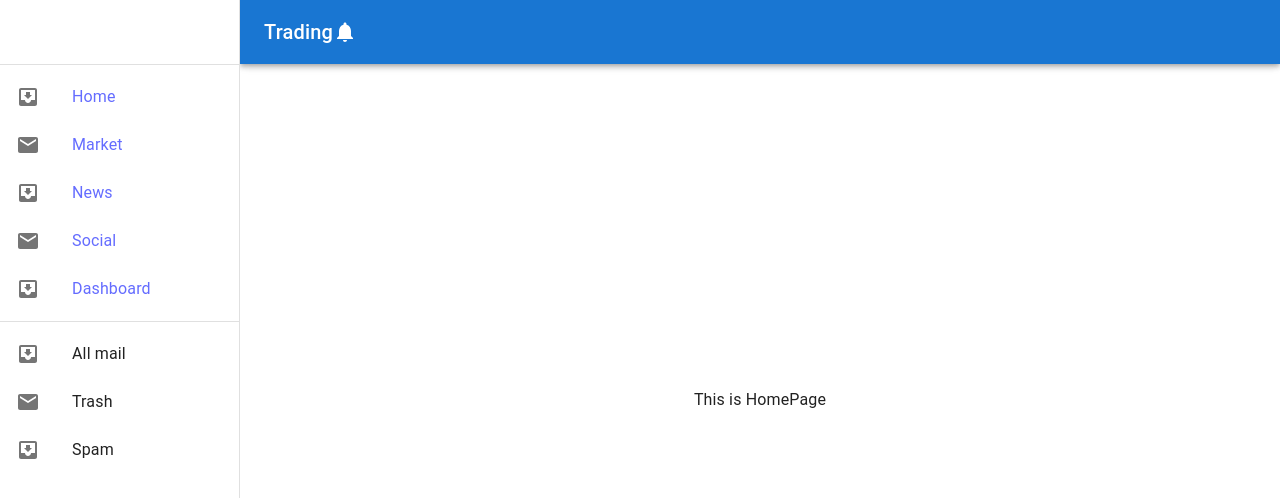
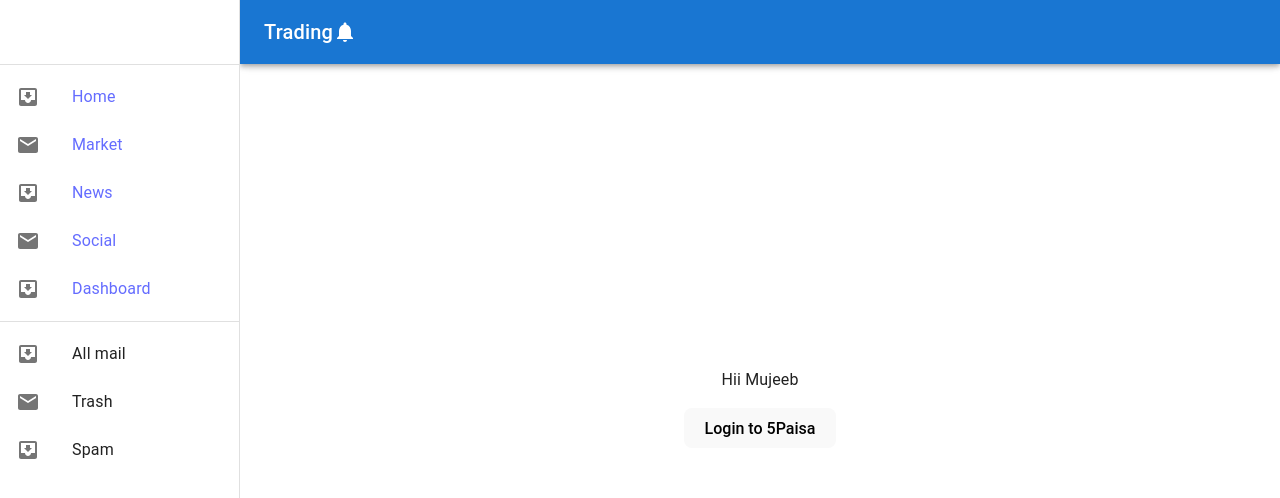
Before and after one commit to awesomeanimesh/Trading, a React (Vite) app: page /home in a window 1280 px wide. Shown: the top 498 px of the page. Built offline with nearby package versions, Linux system fonts and the light colour scheme.

Commit message:
login redirect url setup

```diff
--- a/src/Pages/HomePage/Homepage.tsx
+++ b/src/Pages/HomePage/Homepage.tsx
@@ -1,5 +1,24 @@
+import React from "react";
+import { useNavigate } from "react-router-dom";
+
 function HomePage() {
-  return <div>This is HomePage</div>;
+  const navigate = useNavigate();
+
+  const handleLogin = () => {
+    // Get the current origin and append the desired path
+    const homepageURL = `${window.location.origin}/Home`;
+    const loginURL = `https://dev-openapi.5paisa.com/WebVendorLogin/VLogin/Index?VendorKey=Cn5p1aBA7YllUrNuHiRTy1igrxOt0cWx&ResponseURL=${homepageURL}`;
+
+    // Redirect to the dynamically generated homepage URL after login
+    window.location.href = loginURL;
+  };
+
+  return (
+    <div>
+      <p>Hii Mujeeb</p>
+      <button onClick={handleLogin}>Login to 5Paisa</button>
+    </div>
+  );
 }
 
 export default HomePage;
```
